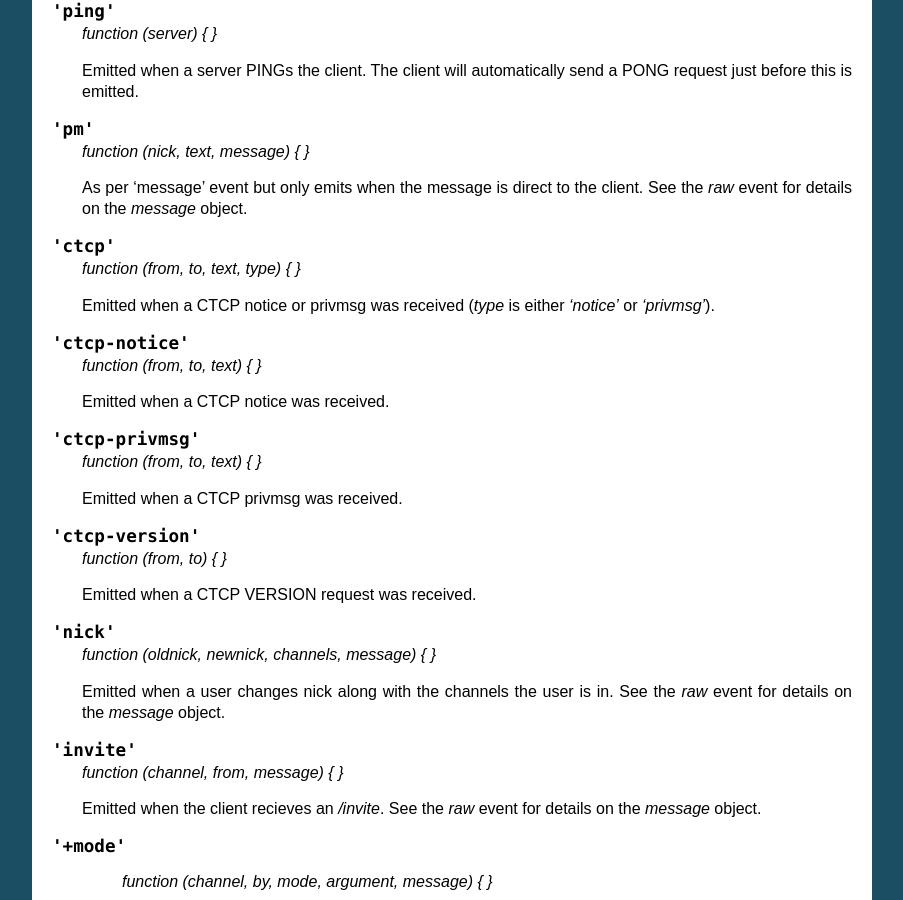
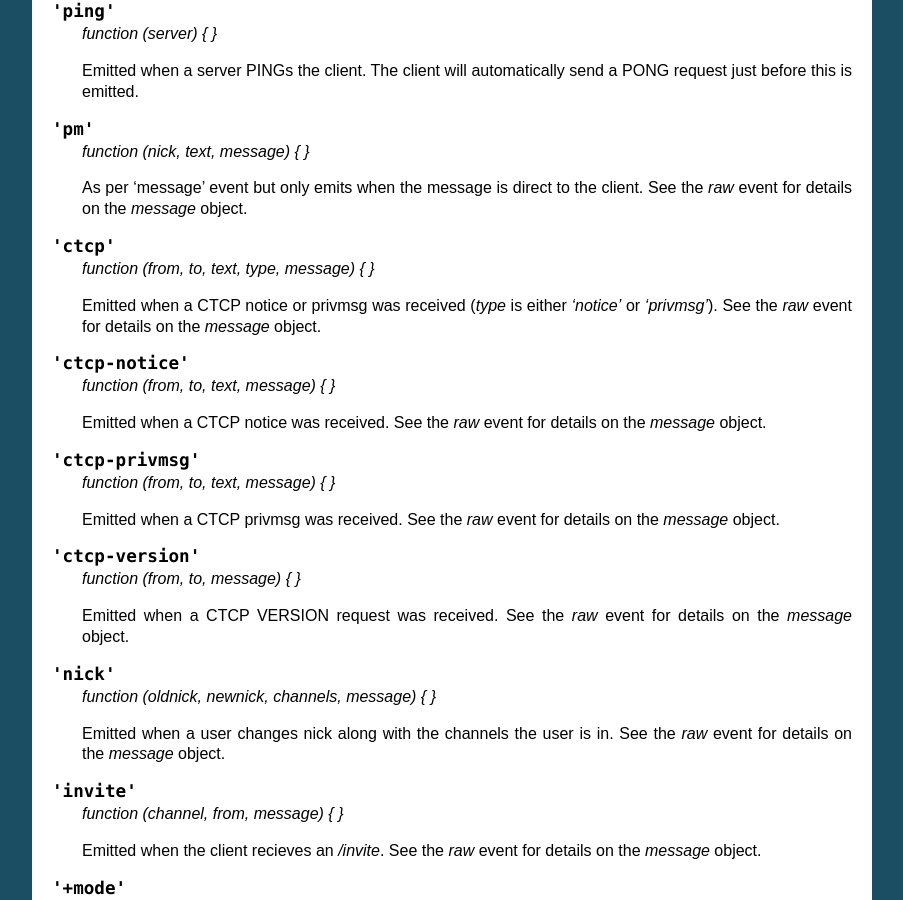
Before and after one commit to martynsmith/node-irc, a Sphinx documentation site: the page built from docs/API.rst, in a window 1280 px wide and 900 px high, scrolled down 4666 px. Shown: the whole window, without its empty margins (198-1101 px from the left). Built offline with Sphinx 7.4.7, drawn with Linux system fonts in a browser that asks for light colours.

```diff
--- a/docs/API.rst
+++ b/docs/API.rst
@@ -303,28 +303,31 @@ Events
 
 .. js:data:: 'ctcp'
 
-   `function (from, to, text, type) { }`
+   `function (from, to, text, type, message) { }`
 
    Emitted when a CTCP notice or privmsg was received (`type` is either `'notice'`
-   or `'privmsg'`).
+   or `'privmsg'`).  See the `raw` event for details on the `message` object.
 
 .. js:data:: 'ctcp-notice'
 
-   `function (from, to, text) { }`
+   `function (from, to, text, message) { }`
 
    Emitted when a CTCP notice was received.
+   See the `raw` event for details on the `message` object.
 
 .. js:data:: 'ctcp-privmsg'
 
-   `function (from, to, text) { }`
+   `function (from, to, text, message) { }`
 
    Emitted when a CTCP privmsg was received.
+   See the `raw` event for details on the `message` object.
 
 .. js:data:: 'ctcp-version'
 
-   `function (from, to) { }`
+   `function (from, to, message) { }`
 
    Emitted when a CTCP VERSION request was received.
+   See the `raw` event for details on the `message` object.
 
 .. js:data:: 'nick'
 
```
